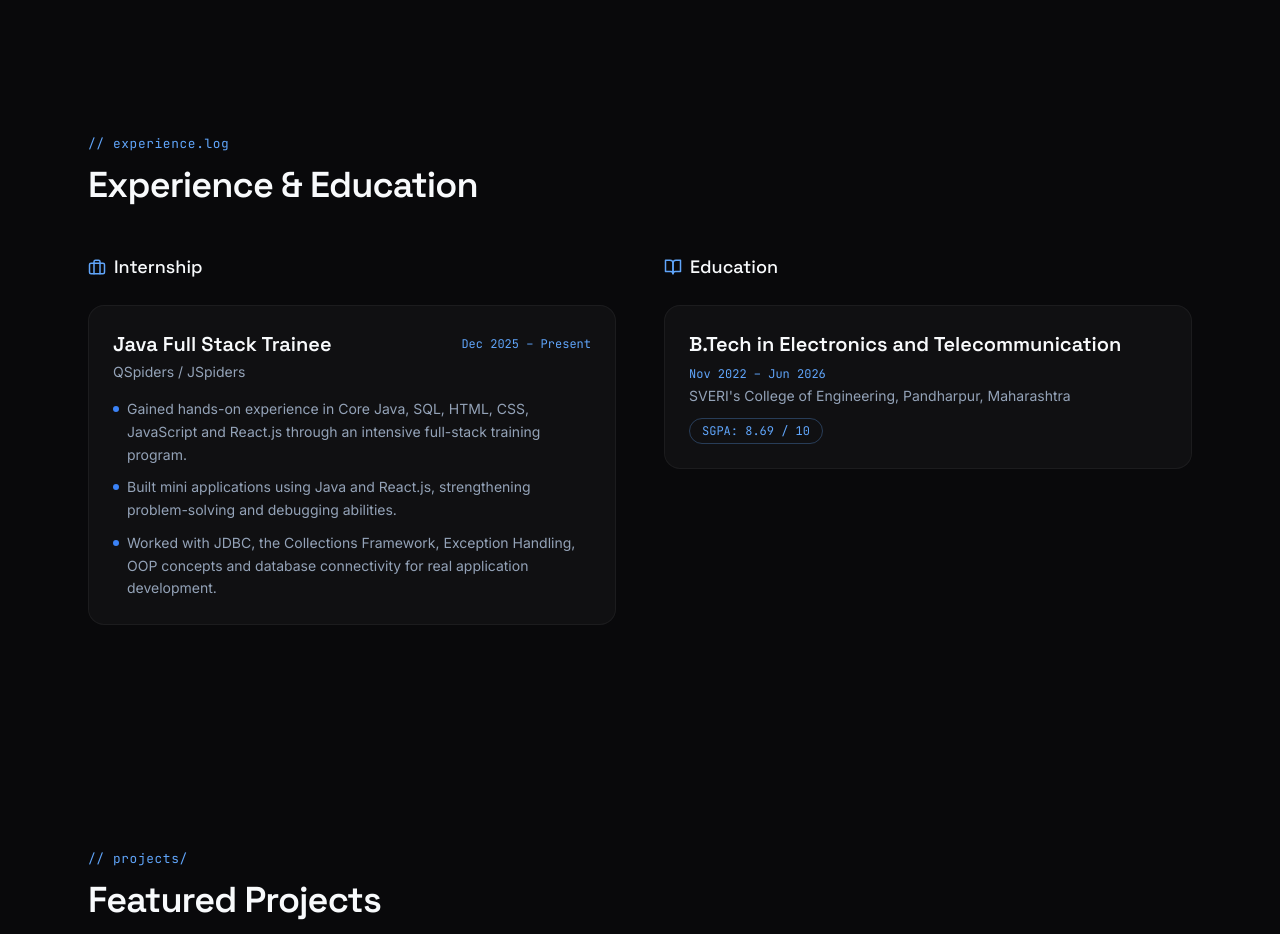
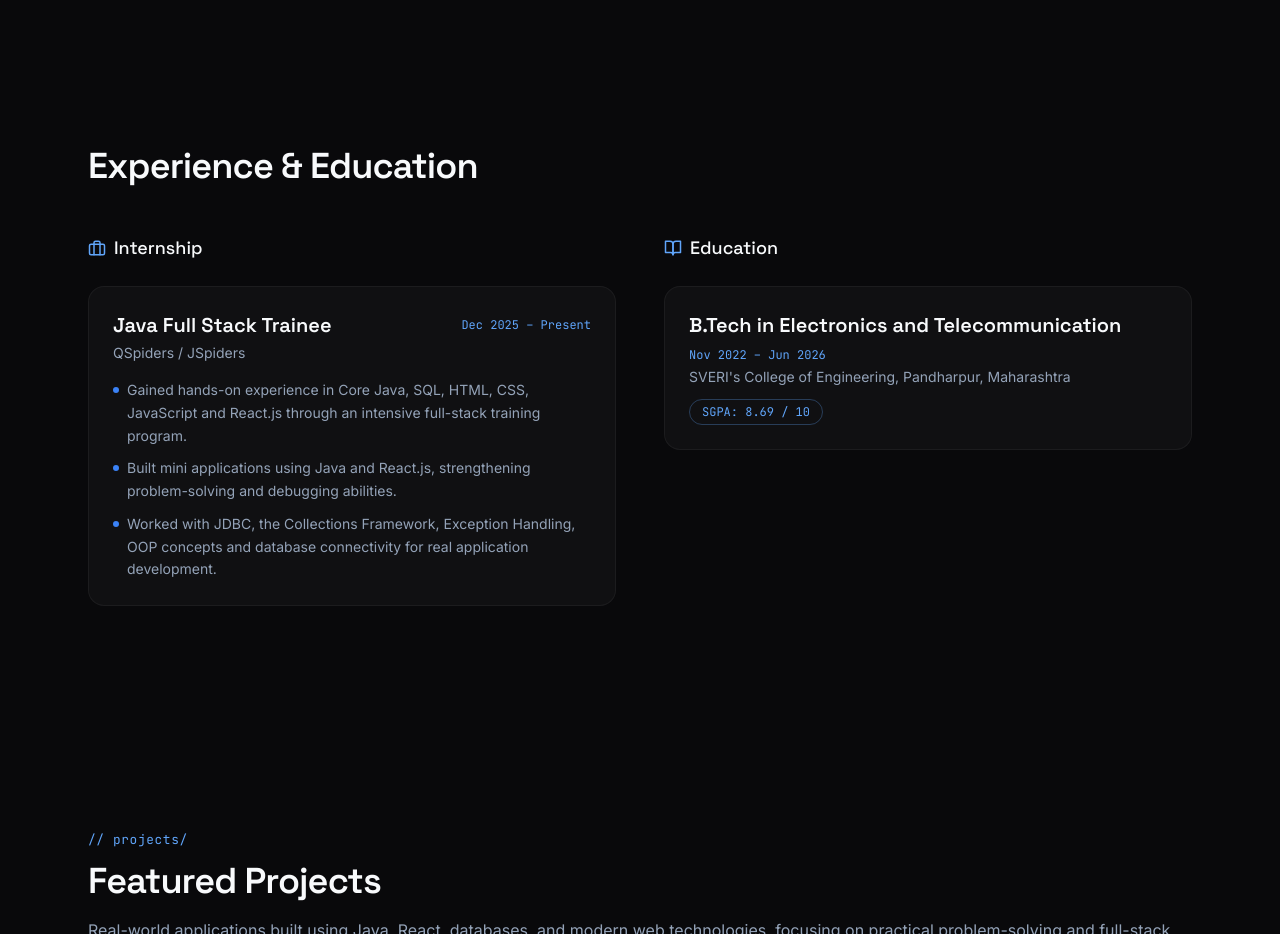
Before and after one commit to prashantmane1207/PrashantManePortfolio-V2-, a React (Vite) app: page / in a window 1280 px wide. Shown: the part 2980-3914 px from the top of the page. Built offline with nearby package versions, Linux system fonts and the light colour scheme; no server answers.

Commit message:
Update Experience.jsx

```diff
--- a/src/sections/Experience.jsx
+++ b/src/sections/Experience.jsx
@@ -6,7 +6,7 @@ import { FiBriefcase, FiBookOpen } from 'react-icons/fi'
 export default function Experience() {
   return (
     <section id="experience" className="mx-auto max-w-6xl px-6 py-28">
-      <SectionHeading eyebrow="// experience.log" title="Experience & Education" />
+      <SectionHeading  title="Experience & Education" />
 
       <div className="grid gap-12 lg:grid-cols-2">
         <div>
```
